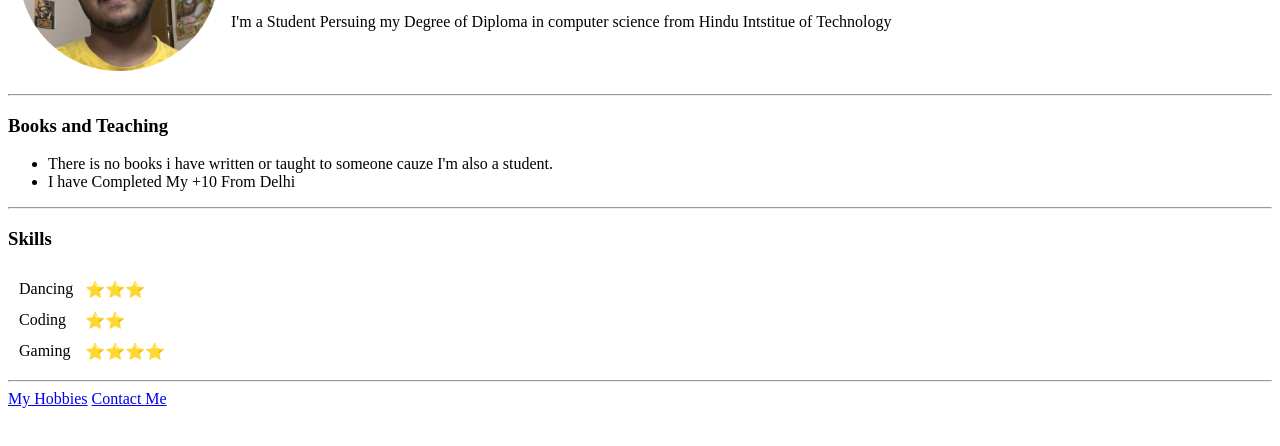
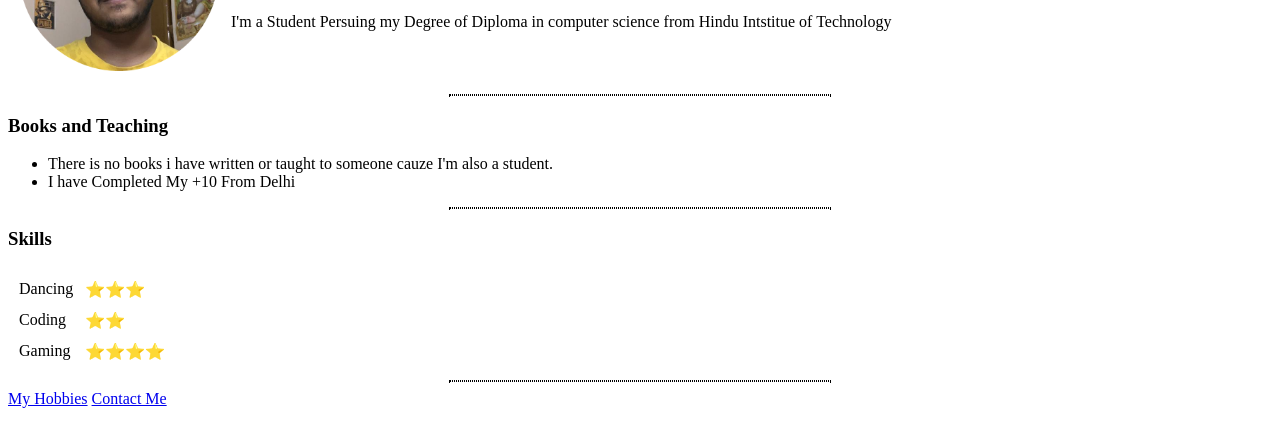
Before and after one commit to VivanYT/cv, a plain HTML site: page index.html in a window 1280 px wide. Shown: the part 148-594 px from the top of the page. Drawn offline with Linux system fonts and the light colour scheme.

Commit message:
Update index.html

```diff
--- a/index.html
+++ b/index.html
@@ -4,6 +4,16 @@
 <head>
   <meta charset="utf-8">
   <title>Vivan's Personal site</title>
+  <style>
+    body {
+        backgroud-color; #7FBCD2;
+    }
+    hr {
+    background-color: white;
+      border-style: dotted;
+      width: 30%;
+    }
+    </style>
 </head>
 
 <body>
```
